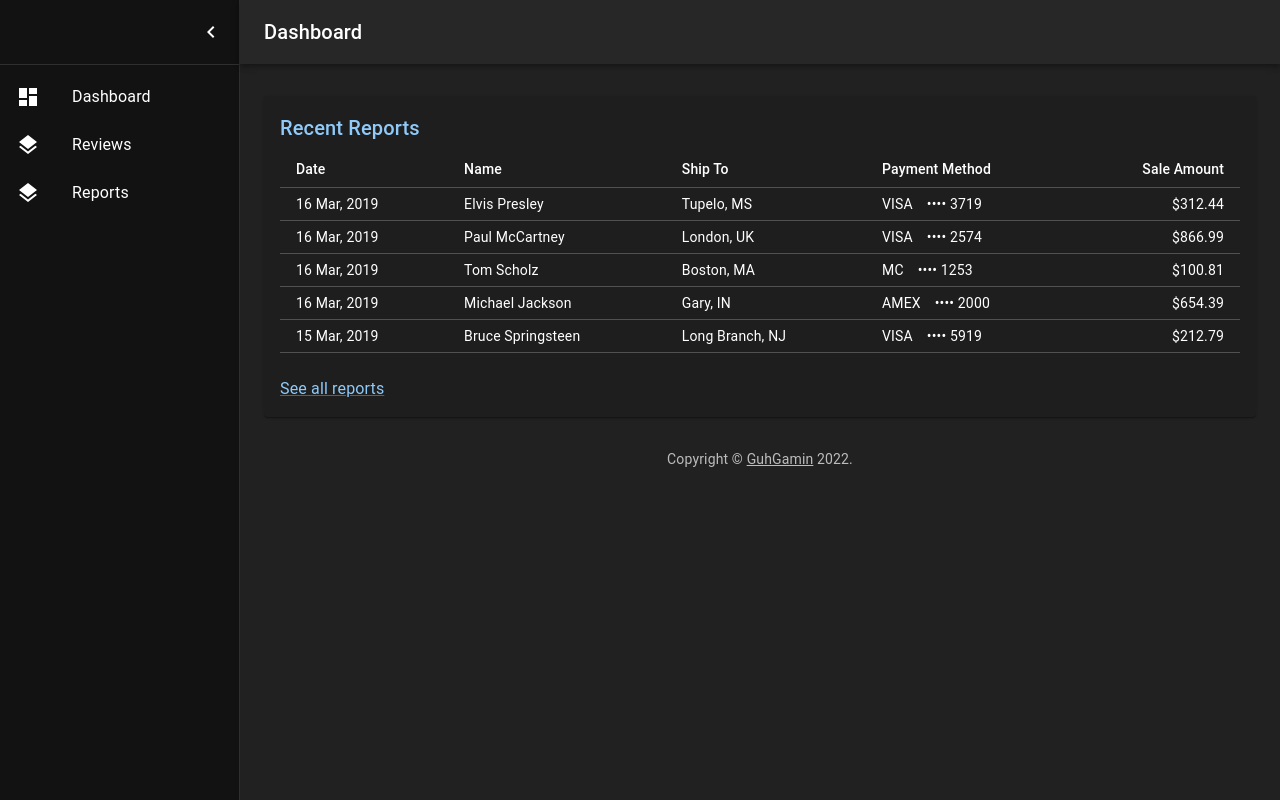
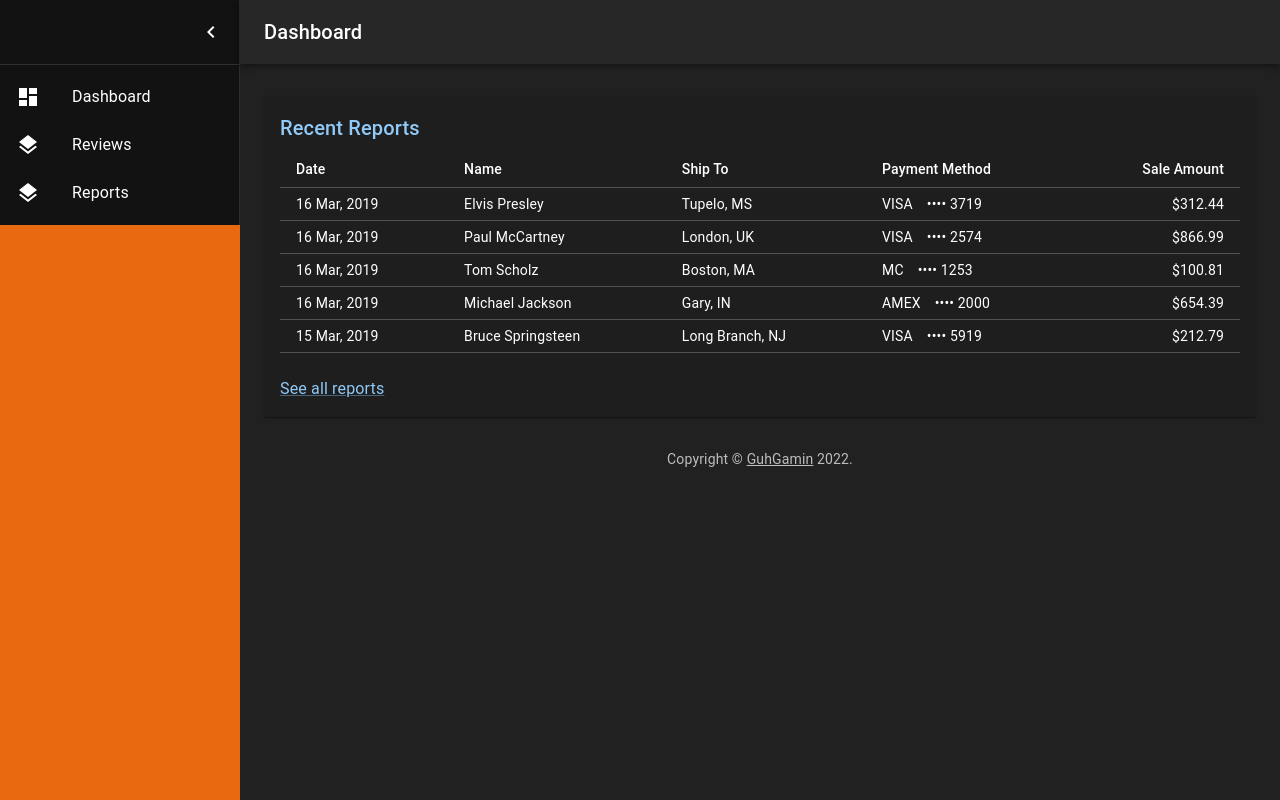
Before and after one commit to mantikafasi/Website, a React (Create React App) app: page /dashboard in a window 1280 px wide. Built offline with nearby package versions, Linux system fonts and the light colour scheme.

Commit message:
move appbar into seperate component

```diff
--- a/src/dashboard/Dashboard.tsx
+++ b/src/dashboard/Dashboard.tsx
@@ -3,7 +3,6 @@ import { styled, createTheme, ThemeProvider } from '@mui/material/styles';
 import CssBaseline from '@mui/material/CssBaseline';
 import MuiDrawer from '@mui/material/Drawer';
 import Box from '@mui/material/Box';
-import MuiAppBar, { AppBarProps as MuiAppBarProps } from '@mui/material/AppBar';
 import Toolbar from '@mui/material/Toolbar';
 import List from '@mui/material/List';
 import Typography from '@mui/material/Typography';
@@ -11,15 +10,13 @@ import Divider from '@mui/material/Divider';
 import IconButton from '@mui/material/IconButton';
 import Container from '@mui/material/Container';
 import Link from '@mui/material/Link';
-import MenuIcon from '@mui/icons-material/Menu';
 import ChevronLeftIcon from '@mui/icons-material/ChevronLeft';
 import { mainListItems } from './listItems';
 import MainPage from './pages/MainPage';
-import { BrowserRouter, Routes, Route } from "react-router-dom";
+import { Routes, Route } from "react-router-dom";
 import ReportsPage from './pages/ReportsPage';
 import ReviewsPage from './pages/ReviewsPage';
-import DeleteIcon from '@mui/icons-material/Delete';
-import DeleteDialog from './dialogs/DeleteDialog';
+import AppbarComponent from './components/AppbarComponent';
 
 function Copyright(props: any) {
   return (
@@ -34,55 +31,7 @@ function Copyright(props: any) {
   );
 }
 
-const drawerWidth: number = 240;
 
-interface AppBarProps extends MuiAppBarProps {
-  open?: boolean;
-}
-
-const AppBar = styled(MuiAppBar, {
-  shouldForwardProp: (prop) => prop !== 'open',
-})<AppBarProps>(({ theme, open }) => ({
-  zIndex: theme.zIndex.drawer + 1,
-  transition: theme.transitions.create(['width', 'margin'], {
-    easing: theme.transitions.easing.sharp,
-    duration: theme.transitions.duration.leavingScreen,
-  }),
-  ...(open && {
-    marginLeft: drawerWidth,
-    width: `calc(100% - ${drawerWidth}px)`,
-    transition: theme.transitions.create(['width', 'margin'], {
-      easing: theme.transitions.easing.sharp,
-      duration: theme.transitions.duration.enteringScreen,
-    }),
-  }),
-}));
-
-const Drawer = styled(MuiDrawer, { shouldForwardProp: (prop) => prop !== 'open' })(
-  ({ theme, open }) => ({
-    '& .MuiDrawer-paper': {
-      position: 'relative',
-      whiteSpace: 'nowrap',
-      width: drawerWidth,
-      transition: theme.transitions.create('width', {
-        easing: theme.transitions.easing.sharp,
-        duration: theme.transitions.duration.enteringScreen,
-      }),
-      boxSizing: 'border-box',
-      ...(!open && {
-        overflowX: 'hidden',
-        transition: theme.transitions.create('width', {
-          easing: theme.transitions.easing.sharp,
-          duration: theme.transitions.duration.leavingScreen,
-        }),
-        width: theme.spacing(7),
-        [theme.breakpoints.up('sm')]: {
-          width: theme.spacing(9),
-        },
-      }),
-    },
-  }),
-);
 
 const mdTheme = createTheme({palette:{mode:"dark"}});
 
@@ -90,13 +39,12 @@ function DashboardContent() {
 
   (!localStorage.getItem('token')) ?? (window.location.href = '/login');
 
-  const [open, setOpen] = React.useState(true);
-  const toggleDrawer = () => {
-    setOpen(!open);
-  };
+  const [showTrash, setShowTrash] = React.useState(false);
 
-  const [showTrash, setShowTrash] = React.useState(false);
-  const [dialog, setDialog] = React.useState<any>();
+  var dialog:any
+  const setDialog = (dialog:any) => {
+    dialog = dialog
+  }
 
   return (
     <ThemeProvider theme={mdTheme}>
@@ -104,64 +52,8 @@ function DashboardContent() {
 
       <Box sx={{ display: 'flex' }}>
         <CssBaseline />
-        <AppBar position="absolute" open={open}>
-          <Toolbar
-            sx={{
-              pr: '24px', // keep right padding when drawer closed
-            }}
-          >
-            <IconButton
-              edge="start"
-              color="inherit"
-              aria-label="open drawer"
-              onClick={toggleDrawer}
-              sx={{
-                marginRight: '36px',
-                ...(open && { display: 'none' }),
-              }}
-            >
-              <MenuIcon />
-            </IconButton>
-            <Typography
-              component="h1"
-              variant="h6"
-              color="inherit"
-              noWrap
-              sx={{ flexGrow: 1 }}
-            >
-              Dashboard
-            </Typography >
+        <AppbarComponent setDialog = {setDialog}/>
 
-            {
-              (showTrash) ? ( <IconButton color="error" onClick={()=>{
-                setDialog(<DeleteDialog closeDialog={setDialog}></DeleteDialog>)
-              }}>
-                <DeleteIcon ></DeleteIcon>
-              </IconButton>) : <></>
-            }
-
-
-          </Toolbar>
-        </AppBar>
-        <Drawer variant="permanent" open={open}>
-          <Toolbar
-            sx={{
-              display: 'flex',
-              alignItems: 'center',
-              justifyContent: 'flex-end',
-              px: [1],
-            }}
-          >
-            <IconButton onClick={toggleDrawer}>
-              <ChevronLeftIcon />
-            </IconButton>
-          </Toolbar>
-
-          <Divider />
-          <List component="nav">
-            {mainListItems}
-          </List>
-        </Drawer>
         <Box
           component="main"
           sx={{
--- /dev/null
+++ b/src/dashboard/components/AppbarComponent.tsx
@@ -0,0 +1,140 @@
+import React, { useEffect } from 'react'
+import MuiAppBar, { AppBarProps as MuiAppBarProps } from '@mui/material/AppBar';
+import MenuIcon from '@mui/icons-material/Menu';
+import { styled } from '@mui/material/styles';
+import Toolbar from '@mui/material/Toolbar';
+import Typography from '@mui/material/Typography';
+import MuiDrawer from '@mui/material/Drawer';
+import List from '@mui/material/List';
+import Divider from '@mui/material/Divider';
+import IconButton from '@mui/material/IconButton';
+import ChevronLeftIcon from '@mui/icons-material/ChevronLeft';
+import { mainListItems } from '../listItems';
+
+const AppBar = styled(MuiAppBar, {
+    shouldForwardProp: (prop) => prop !== 'open',
+})<AppBarProps>(({ theme, open }) => ({
+    zIndex: theme.zIndex.drawer + 1,
+    transition: theme.transitions.create(['width', 'margin'], {
+        easing: theme.transitions.easing.sharp,
+        duration: theme.transitions.duration.leavingScreen,
+    }),
+    ...(open && {
+        marginLeft: drawerWidth,
+        width: `calc(100% - ${drawerWidth}px)`,
+        transition: theme.transitions.create(['width', 'margin'], {
+            easing: theme.transitions.easing.sharp,
+            duration: theme.transitions.duration.enteringScreen,
+        }),
+    }),
+}));
+const drawerWidth: number = 240;
+
+interface AppBarProps extends MuiAppBarProps {
+    open?: boolean;
+}
+
+const Drawer = styled(MuiDrawer, { shouldForwardProp: (prop) => prop !== 'open' })(
+    ({ theme, open }) => ({
+        '& .MuiDrawer-paper': {
+            position: 'relative',
+            whiteSpace: 'nowrap',
+            width: drawerWidth,
+            transition: theme.transitions.create('width', {
+                easing: theme.transitions.easing.sharp,
+                duration: theme.transitions.duration.enteringScreen,
+            }),
+            boxSizing: 'border-box',
+            ...(!open && {
+                overflowX: 'hidden',
+                transition: theme.transitions.create('width', {
+                    easing: theme.transitions.easing.sharp,
+                    duration: theme.transitions.duration.leavingScreen,
+                }),
+                width: theme.spacing(7),
+                [theme.breakpoints.up('sm')]: {
+                    width: theme.spacing(9),
+                },
+            }),
+        },
+    }),
+);
+
+export default function AppbarComponent(props:any) {
+    const [open, setOpen] = React.useState(true);
+    const toggleDrawer = () => {
+      setOpen(!open);
+    };
+    const [icon, setIcon] = React.useState<any>();
+
+    useEffect(() => {
+        const showIcon = (icon:Element) => {setIcon(icon)}
+        const hideIcon = () => {setIcon(undefined)}
+        window.addEventListener("showIcon",showIcon);
+        window.addEventListener("hideIcon",hideIcon);
+        return () => {
+            window.removeEventListener("showIcon",showIcon);
+            window.removeEventListener("hideIcon",hideIcon);
+        }
+    },[])
+
+    return (
+        <div>
+            <AppBar position="absolute" open={open}>
+                <Toolbar
+                    sx={{
+                        pr: '24px', // keep right padding when drawer closed
+                    }}
+                >
+                    <IconButton
+                        edge="start"
+                        color="inherit"
+                        aria-label="open drawer"
+                        onClick={toggleDrawer}
+                        sx={{
+                            marginRight: '36px',
+                            ...(open && { display: 'none' }),
+                        }}
+                    >
+                        <MenuIcon />
+                    </IconButton>
+                    <Typography
+                        component="h1"
+                        variant="h6"
+                        color="inherit"
+                        noWrap
+                        sx={{ flexGrow: 1 }}
+                    >
+                        Dashboard
+                    </Typography >
+
+                    {
+                        !!icon && icon
+                    }
+
+
+                </Toolbar>
+            </AppBar>
+
+            <Drawer variant="permanent" open={open}>
+                <Toolbar
+                    sx={{
+                        display: 'flex',
+                        alignItems: 'center',
+                        justifyContent: 'flex-end',
+                        px: [1],
+                    }}
+                >
+                    <IconButton onClick={toggleDrawer}>
+                        <ChevronLeftIcon />
+                    </IconButton>
+                </Toolbar>
+
+                <Divider />
+                <List component="nav">
+                    {mainListItems}
+                </List>
+            </Drawer>
+        </div>
+    )
+}
--- a/src/dashboard/components/ReportsComponent.tsx
+++ b/src/dashboard/components/ReportsComponent.tsx
@@ -10,8 +10,8 @@ import { getReports } from '../../api/ReviewsAPI';
 import { Report } from '../../entities/Report';
 import ReportCell from './ReportCell';
 
-export default function ReportsComponent(props:any) {
-    const [reports,setReports] = useState<Report[]>()
+export default function ReportsComponent(props: any) {
+    const [reports, setReports] = useState<Report[]>()
 
     useEffect(() => {
         if (reports === undefined) {
@@ -19,7 +19,7 @@ export default function ReportsComponent(props:any) {
                 setReports(res)
             })
         }
-    })
+    }, [])
 
     return (
         <div>
@@ -37,9 +37,9 @@ export default function ReportsComponent(props:any) {
                 </TableHead>
                 <TableBody>
                     {
-                    (reports) ? (reports.map(rep=>
-                        <ReportCell report={rep} addReport = {props.addReport} removeReport = {props.removeReport}></ReportCell>
-                        )): (<></>)
+                        !!reports && reports.map(rep =>
+                            <ReportCell key={rep.reportid} report={rep} addReport={props.addReport} removeReport={props.removeReport}></ReportCell>
+                        )
                     }
                 </TableBody>
 
--- a/src/index.tsx
+++ b/src/index.tsx
@@ -11,6 +11,8 @@ const root = ReactDOM.createRoot(
   document.getElementById('root') as HTMLElement
 );
 
+(window as any).e = (name:string) => {window.dispatchEvent(new Event(name))}
+(window as any).emit = (name:string, data:any) => window.dispatchEvent(new CustomEvent(name, data))
 root.render(
   <React.StrictMode>
     <div>
```
Also changed, not shown: src/dashboard/pages/ReportsPage.tsx (+13 -6 lines). Lines whose indentation alone changed are shown as unchanged.
